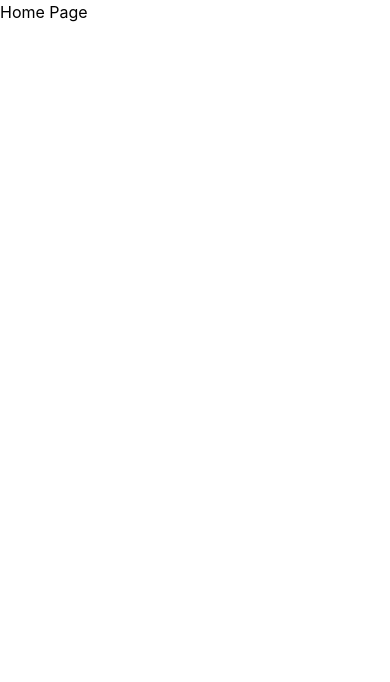
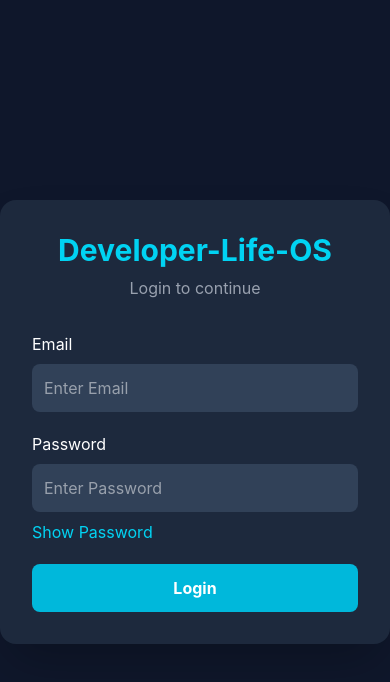
Before and after one commit to PrajapatiPushkar/developer-life-os-frontend, a React (Vite) app: page / in a window 390 px wide. Shown: the top 682 px of the page. Built offline with nearby package versions, Linux system fonts and the light colour scheme.

Commit message:
Create responsive login page UI

```diff
--- a/src/pages/Login.jsx
+++ b/src/pages/Login.jsx
@@ -1,5 +1,71 @@
+import { useState } from "react";
+
 function Login() {
-  return <h1>Login Page</h1>;
+
+  const [showPassword, setShowPassword] = useState(false);
+
+  return (
+    <div className="min-h-screen bg-slate-900 flex items-center justify-center">
+
+      <div className="w-full max-w-md bg-slate-800 rounded-2xl shadow-2xl p-8">
+
+        <h1 className="text-3xl font-bold text-center text-cyan-400">
+          Developer-Life-OS
+        </h1>
+
+        <p className="text-center text-gray-400 mt-2">
+          Login to continue
+        </p>
+
+        <form className="mt-8 space-y-5">
+
+          <div>
+            <label className="text-white block mb-2">
+              Email
+            </label>
+
+            <input
+              type="email"
+              placeholder="Enter Email"
+              className="w-full p-3 rounded-lg bg-slate-700 text-white outline-none focus:ring-2 focus:ring-cyan-400"
+            />
+          </div>
+
+          <div>
+
+            <label className="text-white block mb-2">
+              Password
+            </label>
+
+            <input
+              type={showPassword ? "text" : "password"}
+              placeholder="Enter Password"
+              className="w-full p-3 rounded-lg bg-slate-700 text-white outline-none focus:ring-2 focus:ring-cyan-400"
+            />
+
+            <button
+              type="button"
+              className="text-cyan-400 mt-2"
+              onClick={() => setShowPassword(!showPassword)}
+            >
+              {showPassword ? "Hide Password" : "Show Password"}
+            </button>
+
+          </div>
+
+          <button
+            className="w-full bg-cyan-500 hover:bg-cyan-600 transition text-white font-bold py-3 rounded-lg"
+          >
+            Login
+          </button>
+
+        </form>
+
+      </div>
+
+    </div>
+  );
+
 }
 
 export default Login;
--- a/src/routes/AppRoutes.jsx
+++ b/src/routes/AppRoutes.jsx
@@ -1,19 +1,20 @@
 import { BrowserRouter, Routes, Route } from "react-router-dom";
 
-import Home from "../pages/Home";
 import Login from "../pages/Login";
-import Dashboard from "../pages/Dashboard";
-import NotFound from "../pages/NotFound";
 
 function AppRoutes() {
   return (
     <BrowserRouter>
+
       <Routes>
-        <Route path="/" element={<Home />} />
-        <Route path="/login" element={<Login />} />
-        <Route path="/dashboard" element={<Dashboard />} />
-        <Route path="*" element={<NotFound />} />
+
+        <Route
+          path="/"
+          element={<Login />}
+        />
+
       </Routes>
+
     </BrowserRouter>
   );
 }
```
